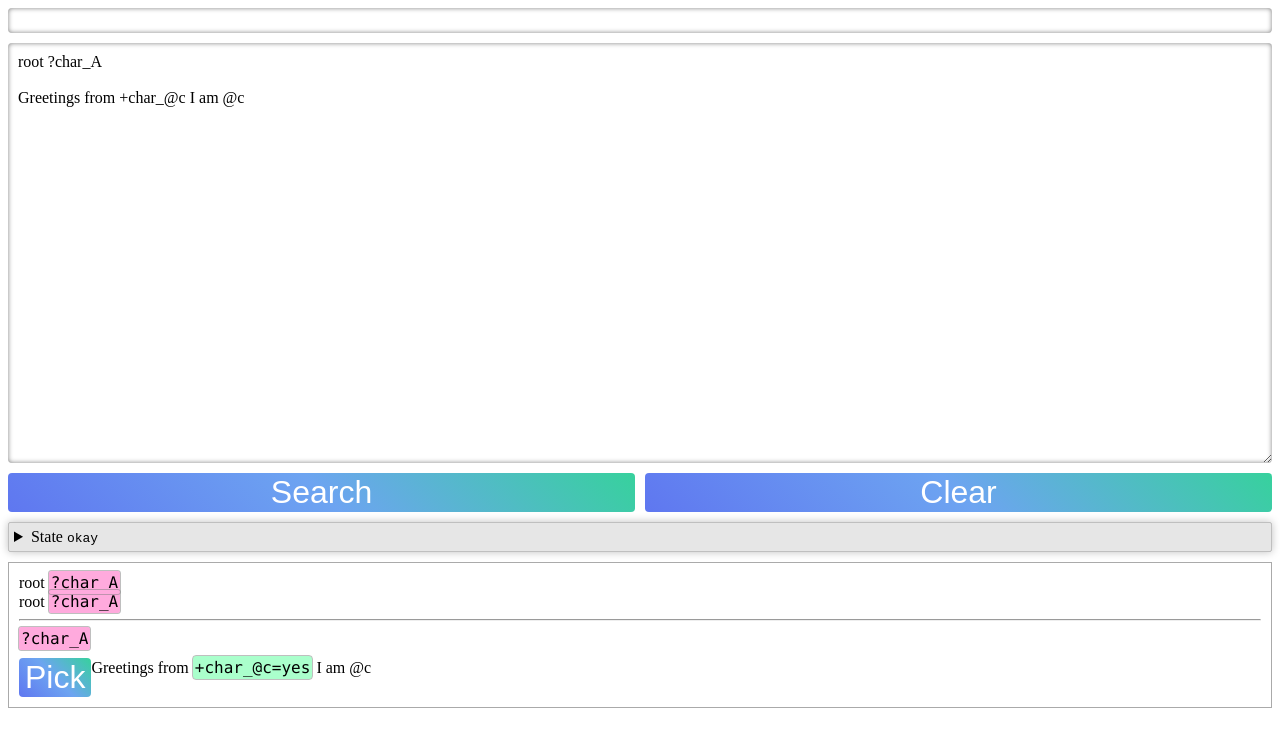
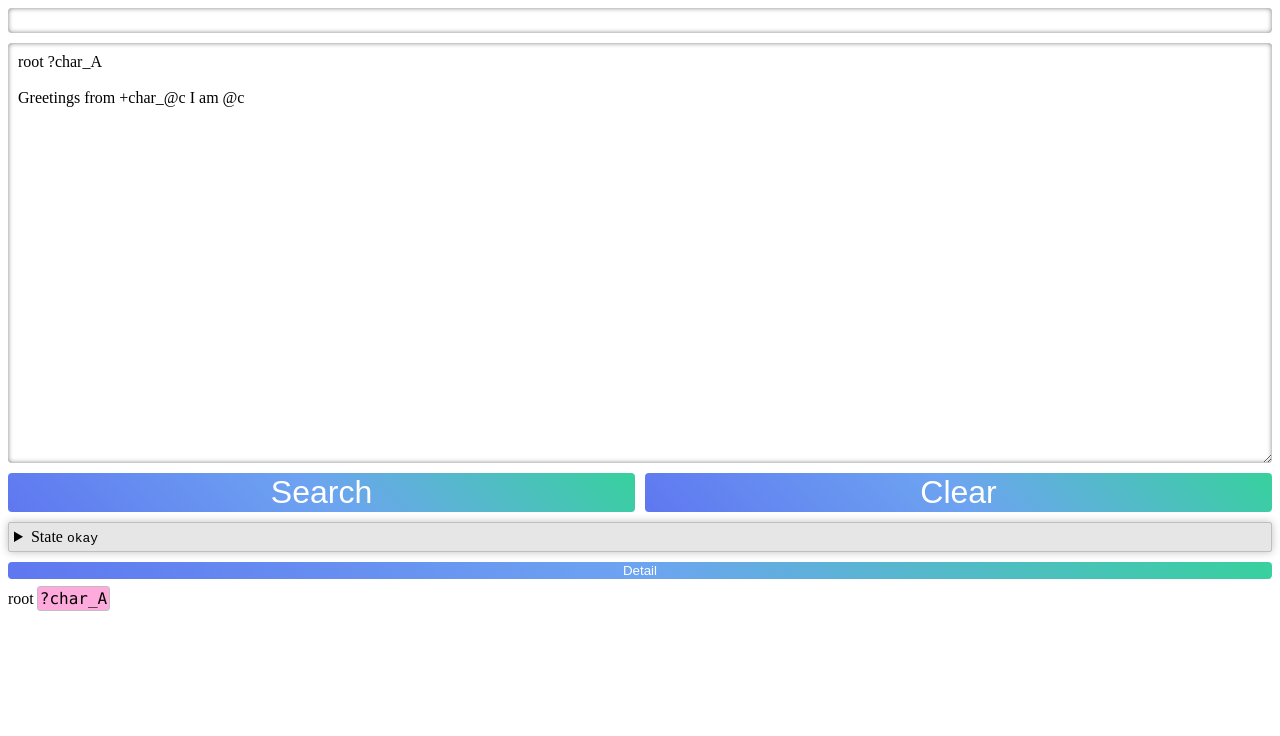
Before and after one commit to Nathan-Fenner/solve-story, a React (Vite) app: page / in a window 1280 px wide. Shown: the top 736 px of the page. Built offline with nearby package versions, Linux system fonts and the light colour scheme.

Commit message:
hide structure by default

```diff
--- a/src/App.tsx
+++ b/src/App.tsx
@@ -848,6 +848,8 @@ function ExploreStories({ stories }: { stories: readonly Story[] }) {
   });
   const [vars, varsOkay] = collectState(stories, state);
 
+  const [showDetail, setShowDetail] = useState(false);
+
   return (
     <>
       <RandomCompleteState
@@ -870,12 +872,19 @@ function ExploreStories({ stories }: { stories: readonly Story[] }) {
           </ul>
         </div>
       </details>
+
+      <button onClick={() => setShowDetail(!showDetail)}>Detail</button>
+      {showDetail && (
         <PresentState
           stories={stories}
           state={state}
           onChange={setState}
           vars={vars}
         />
+      )}
+      {!showDetail && (
+        <PresentStatePreview stories={stories} state={state} vars={vars} />
+      )}
     </>
   );
 }
```
Lines whose indentation alone changed are shown as unchanged.
